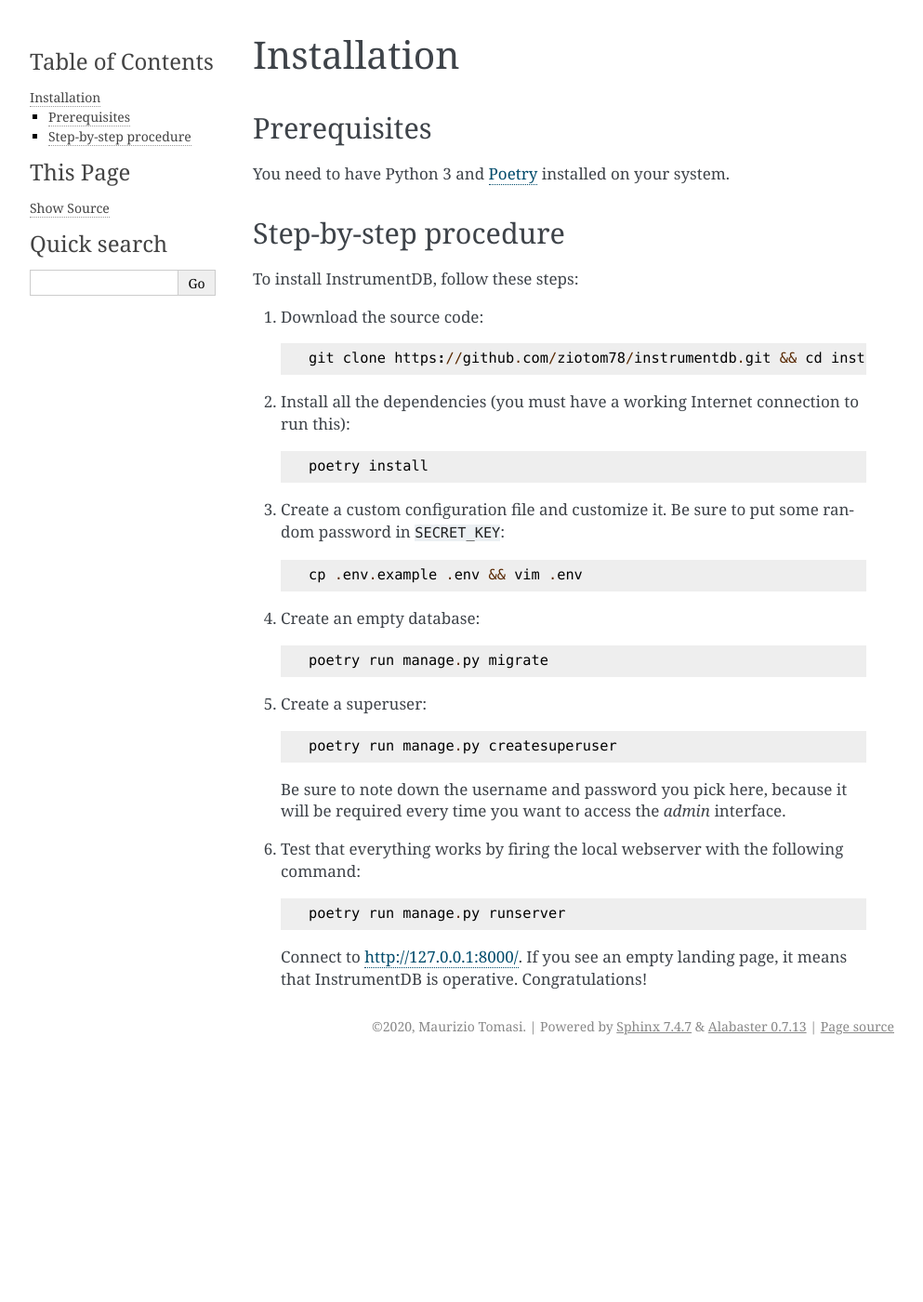
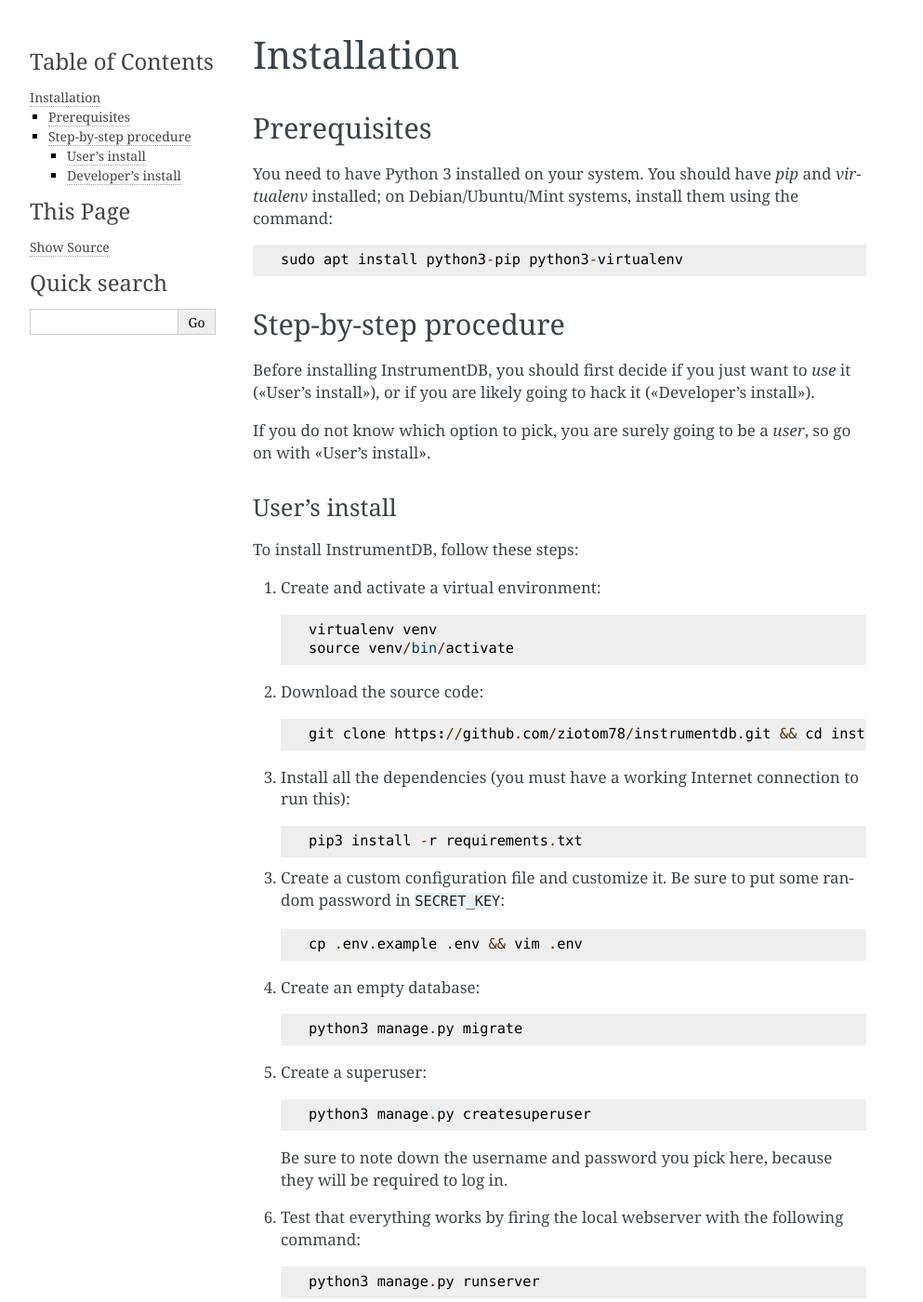
Before and after one commit to ziotom78/planck_insdb_demo, a Sphinx documentation site: the page built from docs/installation.rst, in a window 1280 px wide and 1400 px high. Shown: the whole window at 93% size, without its empty margins (148-1141 px from the left). Built offline with Sphinx 7.4.7, drawn with Linux system fonts in a browser that asks for light colours; some of the changed text lies outside the part shown.

Commit message:
Improve the description of the installation procedure

```diff
--- a/docs/installation.rst
+++ b/docs/installation.rst
@@ -4,10 +4,75 @@
 Prerequisites
 -------------
 
-You need to have Python 3 and `Poetry <https://python-poetry.org/>`_ installed on your system.
+You need to have Python 3 installed on your system. You should have
+`pip` and `virtualenv` installed; on Debian/Ubuntu/Mint systems,
+install them using the command::
+
+  sudo apt install python3-pip python3-virtualenv
+
 
 Step-by-step procedure
 ----------------------
+
+Before installing InstrumentDB, you should first decide if you just
+want to *use* it («User's install»), or if you are likely going to
+hack it («Developer's install»).
+
+If you do not know which option to pick, you are surely going to be a
+*user*, so go on with «User's install».
+
+User's install
+~~~~~~~~~~~~~~
+
+
+To install InstrumentDB, follow these steps:
+
+1. Create and activate a virtual environment::
+
+    virtualenv venv
+    source venv/bin/activate
+
+2. Download the source code::
+
+    git clone https://github.com/ziotom78/instrumentdb.git && cd instrumentdb
+
+3. Install all the dependencies (you must have a working Internet
+   connection to run this)::
+
+    pip3 install -r requirements.txt
+
+3. Create a custom configuration file and customize it. Be sure to put some
+   random password in ``SECRET_KEY``::
+
+    cp .env.example .env && vim .env
+
+4. Create an empty database::
+
+    python3 manage.py migrate
+
+5. Create a superuser::
+
+    python3 manage.py createsuperuser
+
+   Be sure to note down the username and password you pick here, because
+   they will be required to log in.
+
+6. Test that everything works by firing the local webserver with the following
+   command::
+
+    python3 manage.py runserver
+
+   Connect to http://127.0.0.1:8000/. If you see an empty landing page, it means
+   that InstrumentDB is operative. Congratulations!
+
+
+Developer's install
+~~~~~~~~~~~~~~~~~~~
+
+If you are reading this section, it means that you are planning to
+work on InstrumentDB's source code. First install `Poetry
+<https://python-poetry.org/>`_, the tool used to manage dependencies
+in this project.
 
 To install InstrumentDB, follow these steps:
 
@@ -27,19 +92,19 @@
 
 4. Create an empty database::
 
-    poetry run manage.py migrate
+    poetry run ./manage.py migrate
 
 5. Create a superuser::
 
-    poetry run manage.py createsuperuser
+    poetry run ./manage.py createsuperuser
 
    Be sure to note down the username and password you pick here, because
-   it will be required every time you want to access the `admin` interface.
+   they will be required to log in.
 
 6. Test that everything works by firing the local webserver with the following
    command::
 
-    poetry run manage.py runserver
+    poetry run ./manage.py runserver
 
    Connect to http://127.0.0.1:8000/. If you see an empty landing page, it means
    that InstrumentDB is operative. Congratulations!
```
